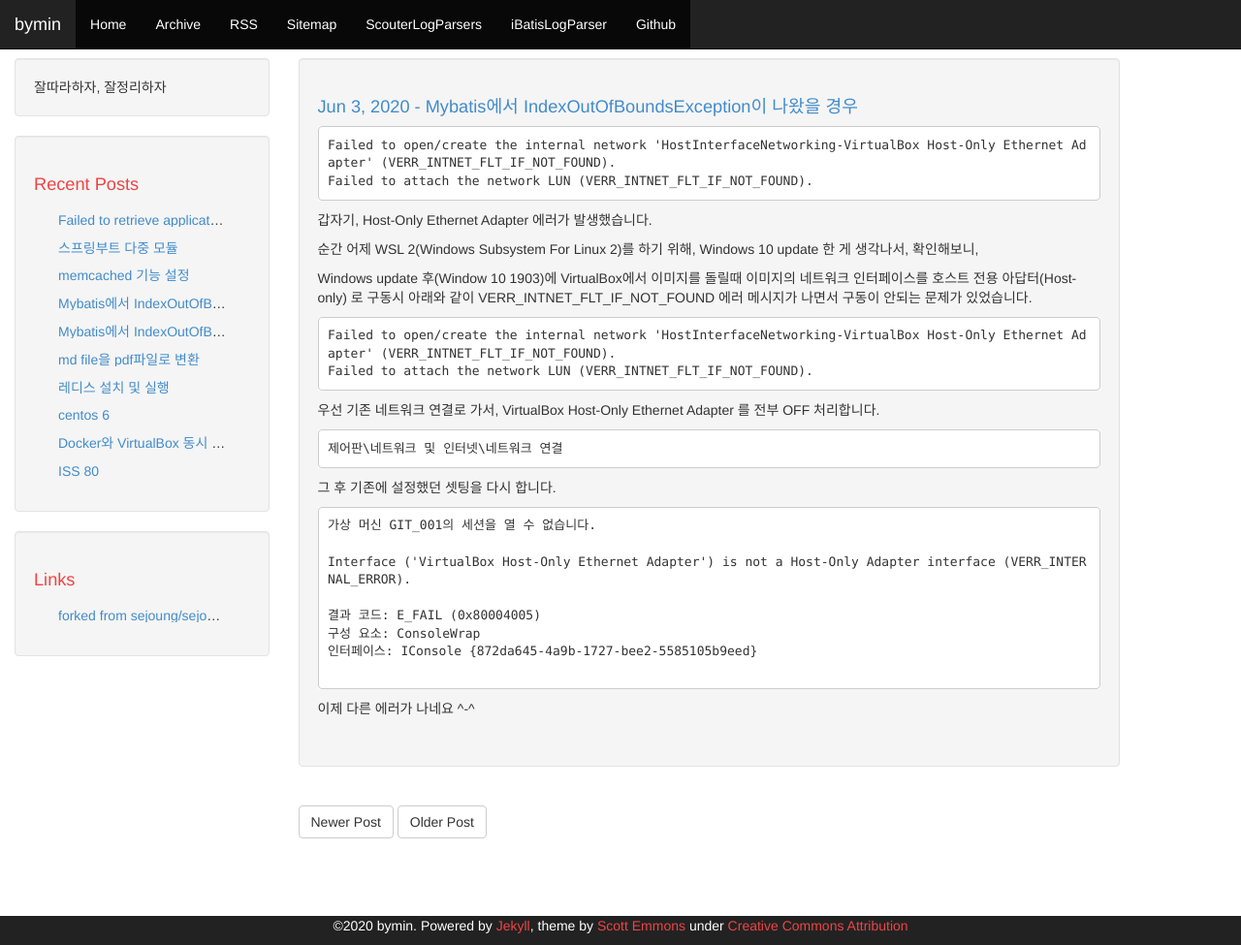
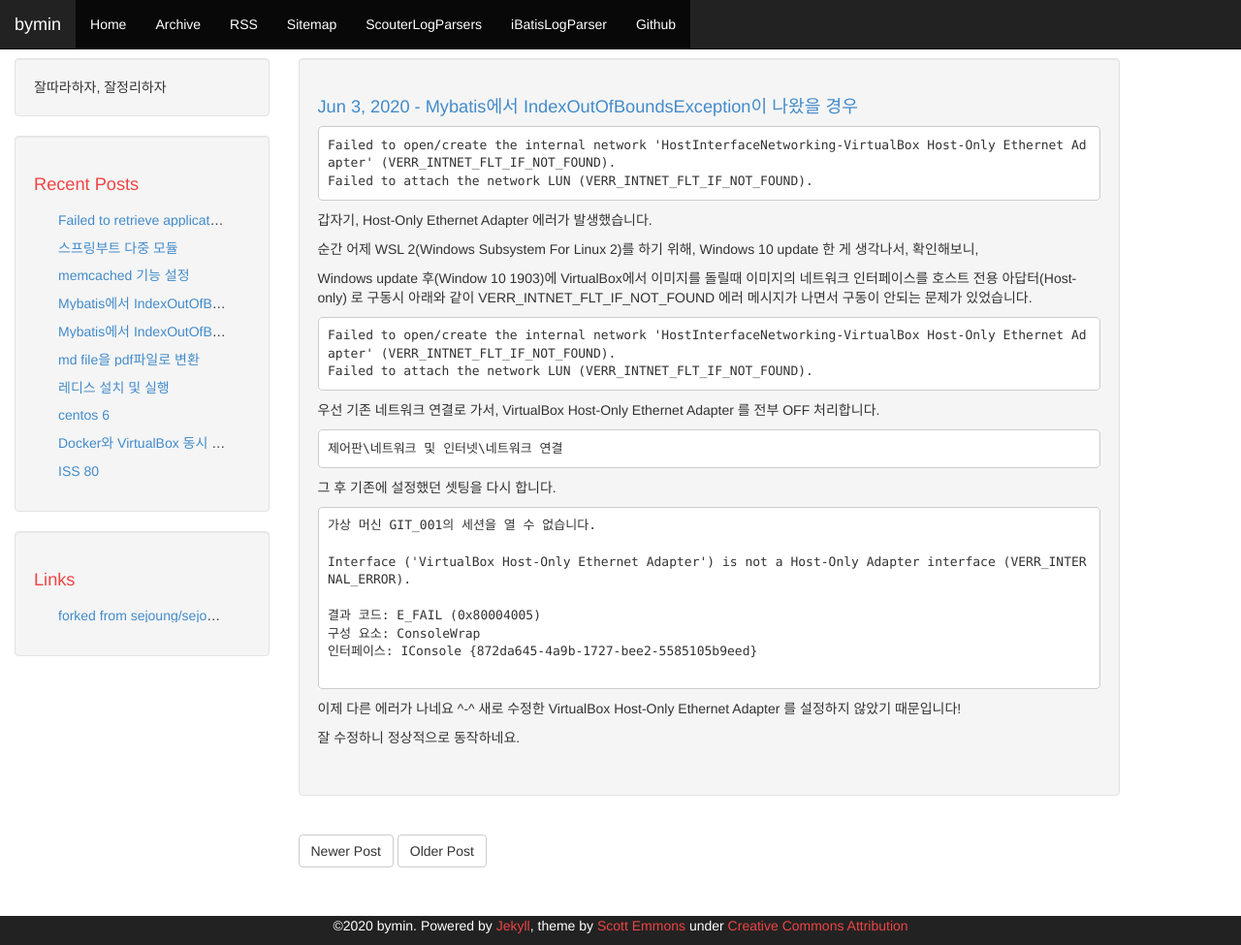
Before and after one commit to youngclown/youngclown.github.io, a Jekyll site: the page built from _posts/2020-06-03-HostInterFaceNetWorking.md, in a window 1280 px wide and 975 px high. Shown: the whole window at 97% size. Built offline with Jekyll 4.4.1, drawn with Linux system fonts in a browser that asks for light colours; nearby versions of some CDN libraries.

Commit message:
기능 변경

````diff
--- a/_posts/2020-06-03-HostInterFaceNetWorking.md
+++ b/_posts/2020-06-03-HostInterFaceNetWorking.md
@@ -43,3 +43,6 @@ Interface ('VirtualBox Host-Only Ethernet Adapter') is not a Host-Only Adapter i
 
 ```
 이제 다른 에러가 나네요  ^-^
+새로 수정한 VirtualBox Host-Only Ethernet Adapter 를 설정하지 않았기 때문입니다!
+
+잘 수정하니 정상적으로 동작하네요.
--- a/sitemap.xml
+++ b/sitemap.xml
@@ -1,5 +1,3 @@
----
----
 <?xml version="1.0" encoding="UTF-8"?>
 <urlset xmlns="http://www.sitemaps.org/schemas/sitemap/0.9">
     {% for post in site.posts %}
````
